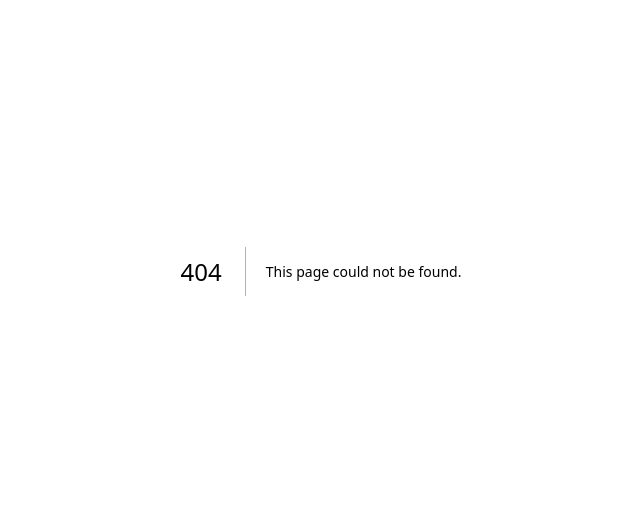
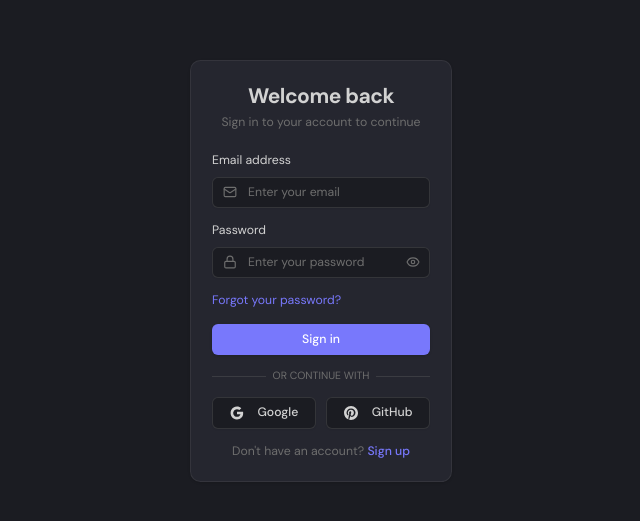
Before and after one commit to JayKCDev/mind-forge, a Next.js app in the folder client/: page /new-signin in a window 1280 px wide. Before the commit this address had no page. Shown: the part 129-650 px from the top of the page, without its empty margins (319-959 px from the left). Built offline with nearby package versions, Linux system fonts and the light colour scheme.

Commit message:
Fix Next.js routing conflict by renaming auth routes

```diff
--- /dev/null
+++ b/client/src/app/(auth)/new-signin/page.tsx
@@ -0,0 +1,9 @@
+import LoginForm from "@/components/auth/LoginForm";
+
+export default function NewSignInPage() {
+  return (
+    <div className="min-h-screen flex items-center justify-center bg-customgreys-primarybg p-4">
+      <LoginForm />
+    </div>
+  );
+}
--- /dev/null
+++ b/client/src/app/(auth)/new-signup/page.tsx
@@ -0,0 +1,9 @@
+import SignupForm from "@/components/auth/SignupForm";
+
+export default function NewSignUpPage() {
+  return (
+    <div className="min-h-screen flex items-center justify-center bg-customgreys-primarybg p-4">
+      <SignupForm />
+    </div>
+  );
+}
--- a/client/src/components/NonDashboardNavbar.tsx
+++ b/client/src/components/NonDashboardNavbar.tsx
@@ -58,14 +58,14 @@ const NonDashboardNavbar = () => {
 					</SignedIn>
 					<SignedOut>
 						<Link
-							href="/signin"
+							href="/new-signin"
 							className="nondashboard-navbar__auth-button--login"
 							scroll={false}
 						>
 							Log in
 						</Link>
 						<Link
-							href="/signup"
+							href="/new-signup"
 							className="nondashboard-navbar__auth-button--signup"
 							scroll={false}
 						>
--- a/client/src/components/auth/ForgotPasswordForm.tsx
+++ b/client/src/components/auth/ForgotPasswordForm.tsx
@@ -70,7 +70,7 @@ const ForgotPasswordForm = ({ onSubmit, isLoading = false }: ForgotPasswordFormP
                 If an account with that email exists, you'll receive a password reset link shortly.
               </p>
               <Link
-                href="/signin"
+                href="/new-signin"
                 className="inline-flex items-center text-primary-700 hover:text-primary-600 transition-colors"
               >
                 <ArrowLeft className="w-4 h-4 mr-2" />
@@ -134,7 +134,7 @@ const ForgotPasswordForm = ({ onSubmit, isLoading = false }: ForgotPasswordFormP
 
           <div className="text-center">
             <Link
-              href="/signin"
+              href="/new-signin"
               className="inline-flex items-center text-primary-700 hover:text-primary-600 transition-colors text-sm"
             >
               <ArrowLeft className="w-4 h-4 mr-2" />
--- a/client/src/components/auth/LoginForm.tsx
+++ b/client/src/components/auth/LoginForm.tsx
@@ -200,7 +200,7 @@ const LoginForm = ({ onSubmit, isLoading = false, redirectUrl }: LoginFormProps)
           <div className="text-center text-sm text-customgreys-dirtyGrey">
             Don't have an account?{" "}
             <Link
-              href="/signup"
+              href="/new-signup"
               className="text-primary-700 hover:text-primary-600 font-medium transition-colors"
             >
               Sign up
--- a/client/src/components/auth/SignupForm.tsx
+++ b/client/src/components/auth/SignupForm.tsx
@@ -383,7 +383,7 @@ const SignupForm = ({ onSubmit, isLoading = false, redirectUrl }: SignupFormProp
           <div className="text-center text-sm text-customgreys-dirtyGrey">
             Already have an account?{" "}
             <Link
-              href="/signin"
+              href="/new-signin"
               className="text-primary-700 hover:text-primary-600 font-medium transition-colors"
             >
               Sign in
```
